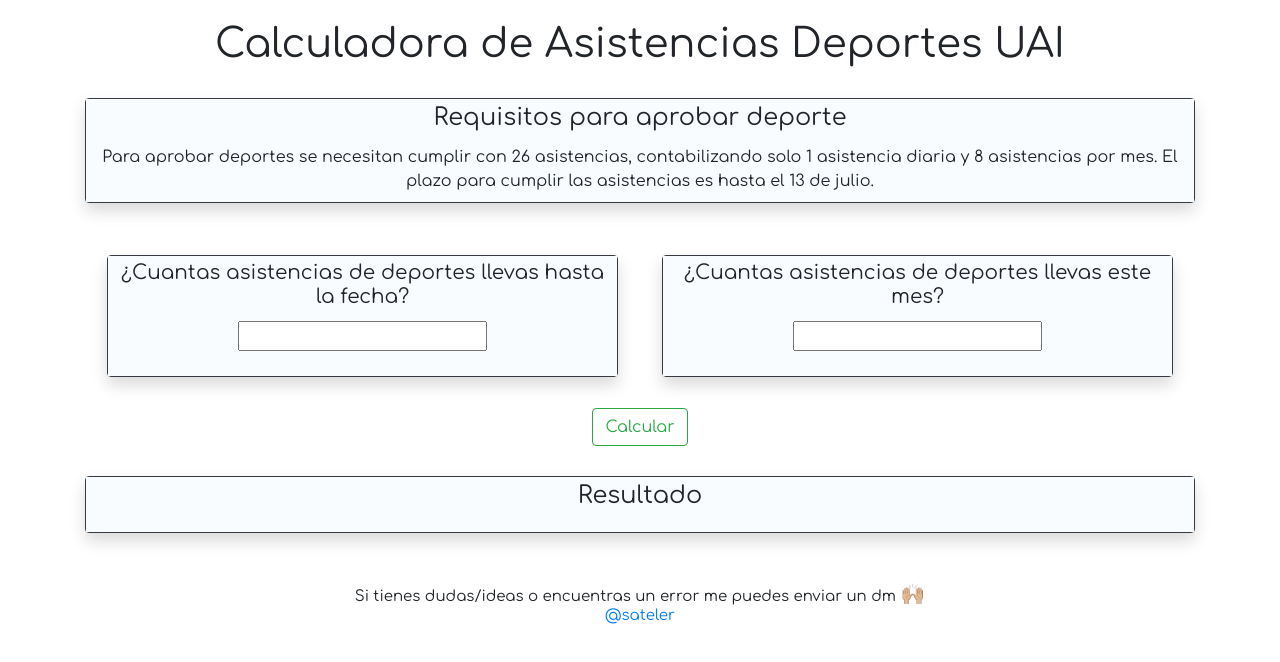
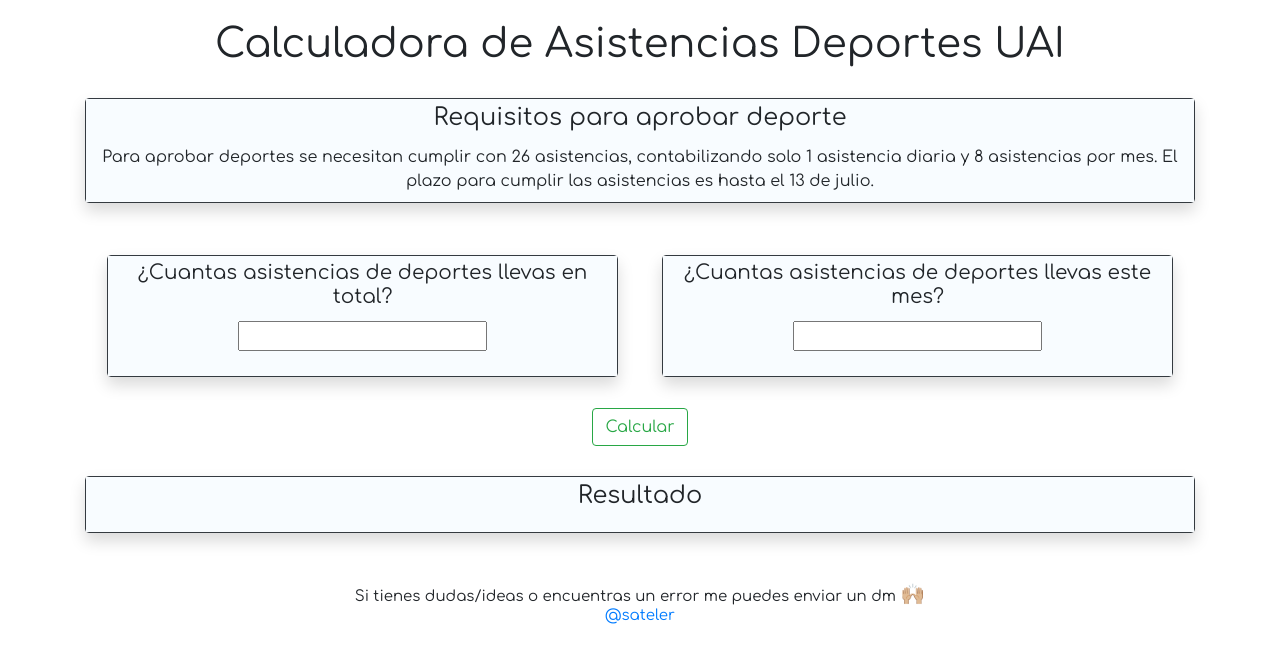
Before and after one commit to satelerd/Calculadora-de-Asistencia-Deporte-UAI, a React (Create React App) app: page / in a window 1280 px wide. Shown: the top 662 px of the page. Built offline with nearby package versions, Linux system fonts and the light colour scheme; no server answers.

Commit message:
Mejoras en el texto

```diff
--- a/src/App.js
+++ b/src/App.js
@@ -19,7 +19,7 @@ function App() {
   const cardsInfo = [
     {
         id: 1,
-        title: <h5>¿Cuantas asistencias de deportes llevas hasta la fecha?</h5>,
+        title: <h5>¿Cuantas asistencias de deportes llevas en total?</h5>,
         body: (
           <div>
               <input type="number" className="w-50" onChange={ event => setInputVal_1(event.target.value) } />
```
